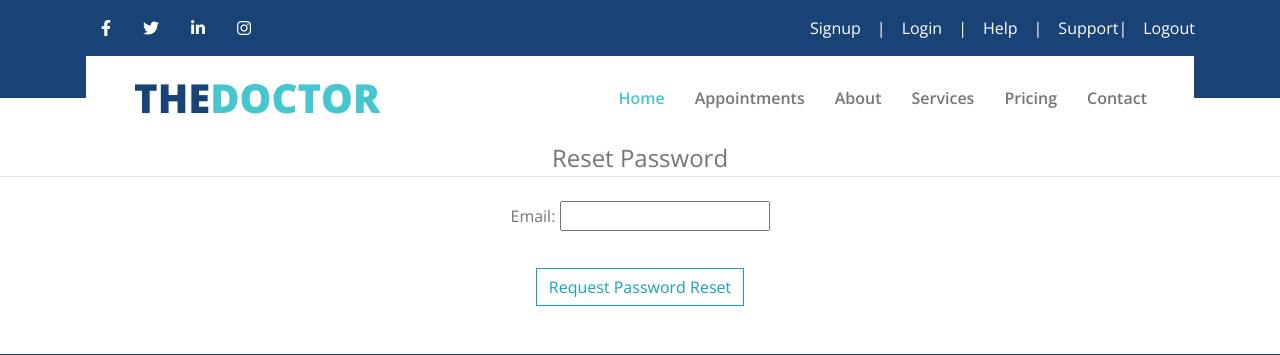
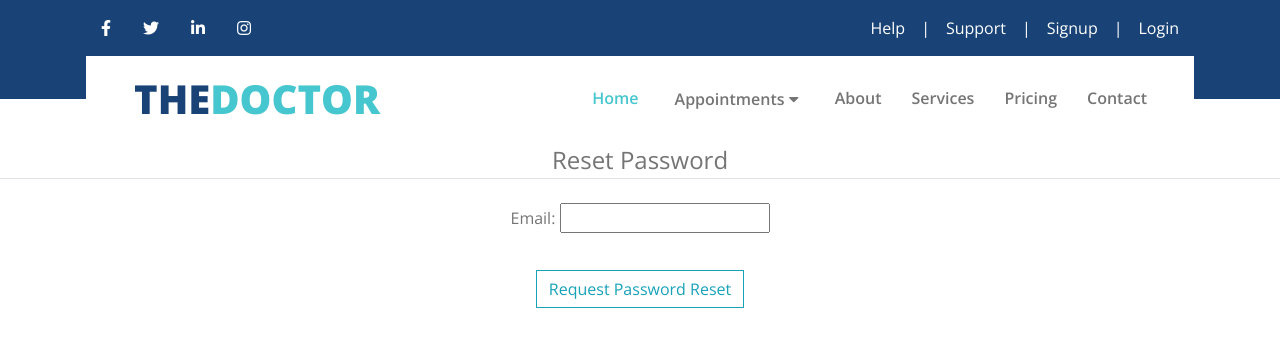
Before and after one commit to abdo-mo/Doctor, a Django app: page /password-reset/ in a window 1280 px wide. Shown: the top 355 px of the page. Run offline with Django 4.2, Linux system fonts and the light colour scheme; some libraries are stand-ins or nearby versions.

Commit message:
adding a dropdown list

```diff
--- a/static/css/minStyle.css
+++ b/static/css/minStyle.css
@@ -29,3 +29,43 @@ body {
   font-size: 2.5erm;
   color: #46C6CE;
 }
+
+.dropdown .dropbtn {
+  font-weight: 600;
+  border: none;
+  outline: none;
+  color: #757575;
+  /* padding: 14px 16px; */
+  background-color: inherit;
+  /* font-family: inherit; */
+  /* margin: 0; */
+}
+
+.navbar a:hover, .dropdown:hover .dropbtn {
+  color: #46C6CE;
+}
+
+.dropdown-content {
+  display: none;
+  position: absolute;
+  background-color: #f9f9f9;
+  min-width: 160px;
+  box-shadow: 0px 8px 16px 0px rgba(0,0,0,0.2);
+  z-index: 1;
+}
+
+.dropdown-content a {
+  float: none;
+  padding: 12px 16px;
+  text-decoration: none;
+  display: block;
+  text-align: left;
+}
+
+.dropdown-content a:hover {
+  background-color: #ddd;
+}
+
+.dropdown:hover .dropdown-content {
+  display: block;
+}
--- a/templates/base.html
+++ b/templates/base.html
@@ -23,6 +23,7 @@
     <!-- <link href="static/lib/owlcarousel/assets/owl.carousel.min.css" rel="stylesheet"> -->
 
     <!-- Customized Bootstrap Stylesheet -->
+    <link href="{% static 'css/minStyle.css' %}" rel='stylesheet'>
     <link href="{% static 'css/style.css' %}" rel="stylesheet">
     {% block stylesheet %}
     {% endblock %}
@@ -51,15 +52,22 @@
                     </div>
                     <div class="col-md-6 text-right text-lg-right mb-2 mb-lg-0">
                         <div class="d-inline-flex align-items-center">
-                            <a class="text-white px-3" href="{% url 'signup'%}">Signup</a>
-                            <span class="text-white">|</span>
-                            <a class="text-white px-3" href="{% url 'login'%}">Login</a>
+                            {% if user is authenticated %}
                             <span class="text-white">|</span>
                             <a class="text-white px-3" href="">Help</a>
                             <span class="text-white">|</span>
                             <a class="text-white pl-3" href="">Support</a>
                             <span class="text-white">|</span>
-                            <a class="text-white pl-3" href="{% url 'logout' %}">Logout</a>
+                            <a class="text-white px-3" href="{% url 'logout' %}">Logout</a>
+                            {% else %}
+                            <a class="text-white px-3" href="">Help</a>
+                            <span class="text-white">|</span>
+                            <a class="text-white px-3" href="">Support</a>
+                            <span class="text-white">|</span>
+                            <a class="text-white px-3" href="{% url 'signup'%}">Signup</a>
+                            <span class="text-white">|</span>
+                            <a class="text-white px-3" href="{% url 'login'%}">Login</a>
+                            {% endif %}
                         </div>
                     </div>
             </div>
@@ -81,7 +89,17 @@
                 <div class="collapse navbar-collapse justify-content-between px-3" id="navbarCollapse">
                     <div class="navbar-nav ml-auto py-0">
                         <a href="index.html" class="nav-item nav-link active">Home</a>
-                        <a href="{% url 'appointmentsList' %}" class="nav-item nav-link">Appointments</a>
+                        <div class="dropdown nav-item nav-link">
+                            <button class="dropbtn">Appointments
+                              <i class="fa fa-caret-down"></i>
+                            </button>
+                            <div class="dropdown-content">
+                              <a href="{% url 'appointmentsList' %}" class="nav-item nav-link">All Appointments</a>
+                              <a href="#" class="nav-item nav-link">Up comming Appointments</a>
+                              <a href="#" class="nav-item nav-link">Past Appointments</a>
+                              <a href="#" class="nav-item nav-link">Reschedule Request</a>
+                            </div>
+                        </div>
                         <a href="about.html" class="nav-item nav-link">About</a>
                         <a href="service.html" class="nav-item nav-link">Services</a>
                         <a href="pricing.html" class="nav-item nav-link">Pricing</a>
```
